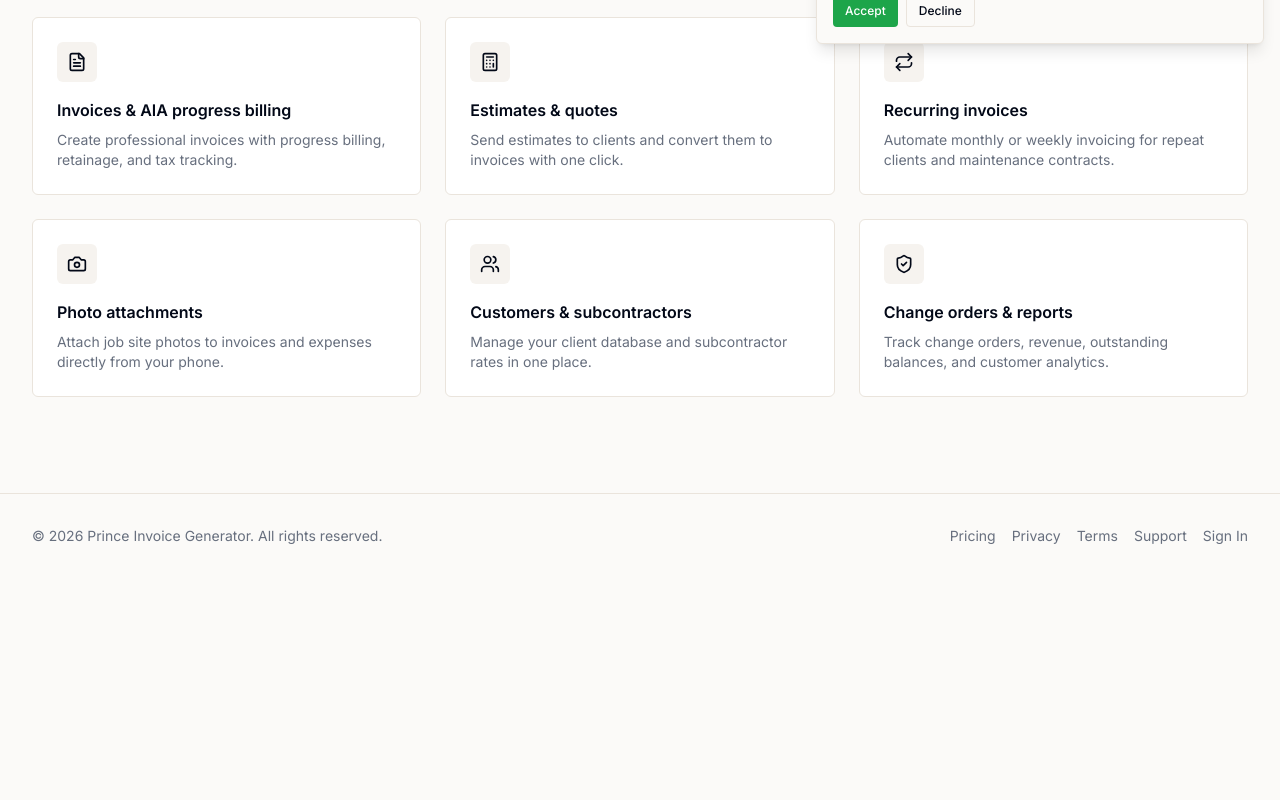
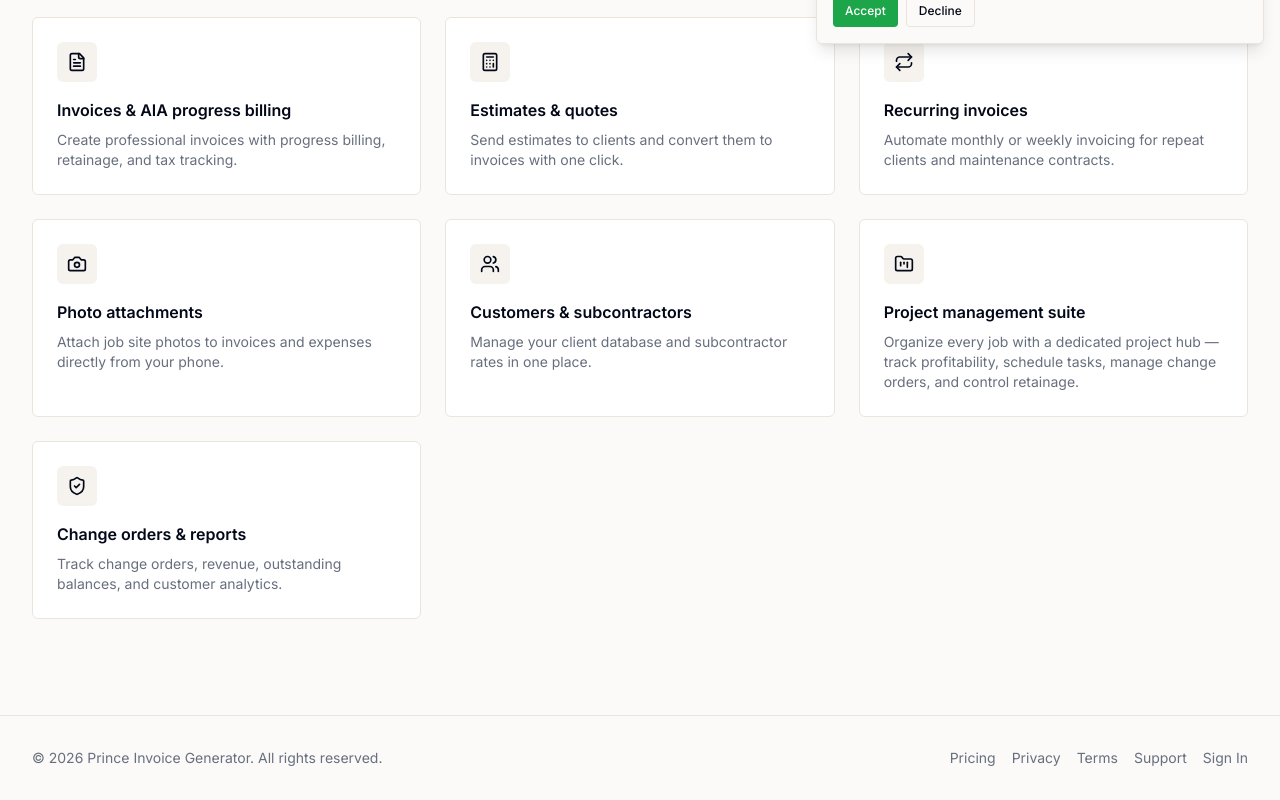
Before and after one commit to ucodestudent1-del/prince-invoicegenerator, a Next.js app: page /en in a window 1280 px wide. Shown: the part 740-1540 px from the top of the page. Before the commit the page ends 1318 px from the top, so only its background shows below. Built offline with nearby package versions, Linux system fonts and the light colour scheme; no server answers.

Commit message:
feat(home): add Projects feature card showcasing project management suite

```diff
--- a/src/app/[locale]/page.tsx
+++ b/src/app/[locale]/page.tsx
@@ -1,6 +1,6 @@
 import { Link } from "@/i18n/navigation";
 import type { Metadata } from "next";
-import { FileText, Calculator, Camera, Users, Repeat, ShieldCheck } from "lucide-react";
+import { FileText, Calculator, Camera, Users, Repeat, ShieldCheck, FolderKanban } from "lucide-react";
 import { SiteHeader, SiteFooter } from "@/components/site-header";
 import { Button } from "@/components/ui/button";
 import { Card, CardContent } from "@/components/ui/card";
@@ -43,6 +43,11 @@ export default async function HomePage() {
       icon: Users,
       title: t("features.customers"),
       body: t("features.customersDesc"),
+    },
+    {
+      icon: FolderKanban,
+      title: t("features.projects"),
+      body: t("features.projectsDesc"),
     },
     {
       icon: ShieldCheck,
--- a/src/messages/de.json
+++ b/src/messages/de.json
@@ -207,6 +207,8 @@
       "photosDesc": "Hänge Baustellenfotos direkt von deinem Handy an Rechnungen und Ausgaben an.",
       "customers": "Kunden & Subunternehmer",
       "customersDesc": "Verwalte deine Kundendatenbank und Subunternehmer-Tarife an einem Ort.",
+      "projects": "Projektmanagement-Suite",
+      "projectsDesc": "Zentralisieren Sie jedes Projekt im Projekt-Hub: Verfolgen Sie Profitabilität, planen Sie Aufgaben, verwalten Sie Änderungsaufträge und Einbehaltungen.",
       "reports": "Änderungsaufträge & Berichte",
       "reportsDesc": "Verfolge Änderungsaufträge, Umsätze, Außenstände und Kundenanalysen."
     }
--- a/src/messages/en.json
+++ b/src/messages/en.json
@@ -210,6 +210,8 @@
       "photosDesc": "Attach job site photos to invoices and expenses directly from your phone.",
       "customers": "Customers & subcontractors",
       "customersDesc": "Manage your client database and subcontractor rates in one place.",
+      "projects": "Project management suite",
+      "projectsDesc": "Organize every job with a dedicated project hub — track profitability, schedule tasks, manage change orders, and control retainage.",
       "reports": "Change orders & reports",
       "reportsDesc": "Track change orders, revenue, outstanding balances, and customer analytics."
     }
--- a/src/messages/es.json
+++ b/src/messages/es.json
@@ -207,6 +207,8 @@
       "photosDesc": "Adjunta fotos de la obra a las facturas y gastos directamente desde tu teléfono.",
       "customers": "Clientes y subcontratistas",
       "customersDesc": "Gestiona tu base de datos de clientes y las tarifas de subcontratistas en un solo lugar.",
+      "projects": "Suite de gestión de proyectos",
+      "projectsDesc": "Organiza cada obra con un centro de proyecto dedicado: controla la rentabilidad, planifica tareas, gestiona órdenes de cambio y retenciones.",
       "reports": "Órdenes de cambio e informes",
       "reportsDesc": "Rastrea órdenes de cambio, ingresos, saldos pendientes y análisis de clientes."
     }
--- a/src/messages/fr.json
+++ b/src/messages/fr.json
@@ -207,6 +207,8 @@
       "photosDesc": "Joignez des photos de chantier aux factures et dépenses directement depuis votre téléphone.",
       "customers": "Clients et sous-traitants",
       "customersDesc": "Gérez votre base de données clients et les tarifs des sous-traitants en un seul endroit.",
+      "projects": "Suite de gestion de projets",
+      "projectsDesc": "Organisez chaque chantier via un centre de projet dédié : suivez la rentabilité, planifiez les tâches, gérez les ordres de modification et les retenues de garantie.",
       "reports": "Ordres de modification et rapports",
       "reportsDesc": "Suivez les ordres de modification, les revenus, les soldes et les analyses clients."
     }
```
